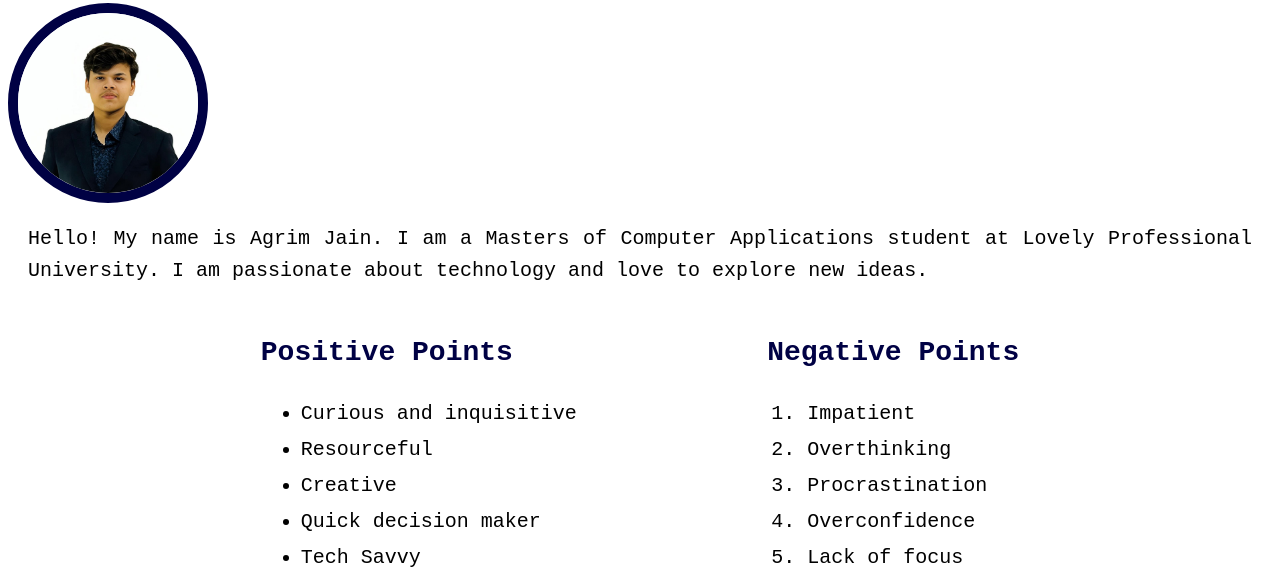
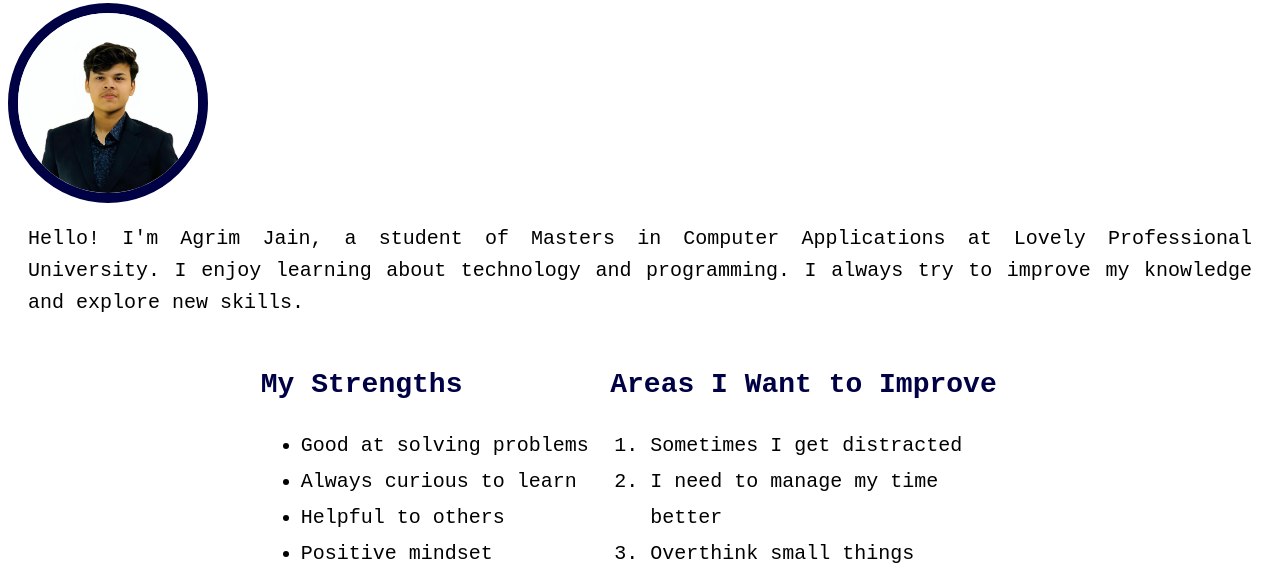
Before and after one commit to agrimjain10/CAP012, a plain HTML site: page index.html in a window 1280 px wide. Shown: the part 379-952 px from the top of the page. Drawn offline with Linux system fonts and the light colour scheme.

Commit message:
some text changes

```diff
--- a/index.html
+++ b/index.html
@@ -101,35 +101,35 @@
 
     <img src="agrim.jpg" alt="My Photo" class="profile-image">
     <p>
-        Hello! My name is Agrim Jain. I am a Masters of Computer Applications student at Lovely Professional University. I am passionate about technology and love to explore new ideas.
+        Hello! I'm Agrim Jain, a student of Masters in Computer Applications at Lovely Professional University. I enjoy learning about technology and programming. I always try to improve my knowledge and explore new skills.
 <div class="main">
 <div>
-    <h3>Positive Points</h3>
+    <h3>My Strengths</h3>
     <ul>
-            <li>Curious and inquisitive</li>
-            <li>Resourceful</li>
-            <li>Creative</li>
-            <li>Quick decision maker</li>
-            <li>Tech Savvy</li>
+            <li>Good at solving problems</li>
+            <li>Always curious to learn</li>
+            <li>Helpful to others</li>
+            <li>Positive mindset</li>
+            <li>Comfortable with computers</li>
         </ul>
 </div>
 
 
 <div>
-    <h3>Negative Points</h3>
+    <h3>Areas I Want to Improve</h3>
 
         <ol>
-            <li>Impatient</li>
-            <li>Overthinking</li>
-            <li>Procrastination</li>
-            <li>Overconfidence</li>
-            <li>Lack of focus</li>
+            <li>Sometimes I get distracted</li>
+            <li>I need to manage my time better</li>
+            <li>Overthink small things</li>
+            <li>Need to reduce screen time</li>
+            <li>Sometimes rush into decisions</li>
          </ol>
         </div>
 </div>
 
   <div>
-        <h3 style="text-align: center;">My Fav. Animal</h3>
+        <h3 style="text-align: center;">Animals I like </h3>
     </div>
 <div class="Friends">
     <div>
```
